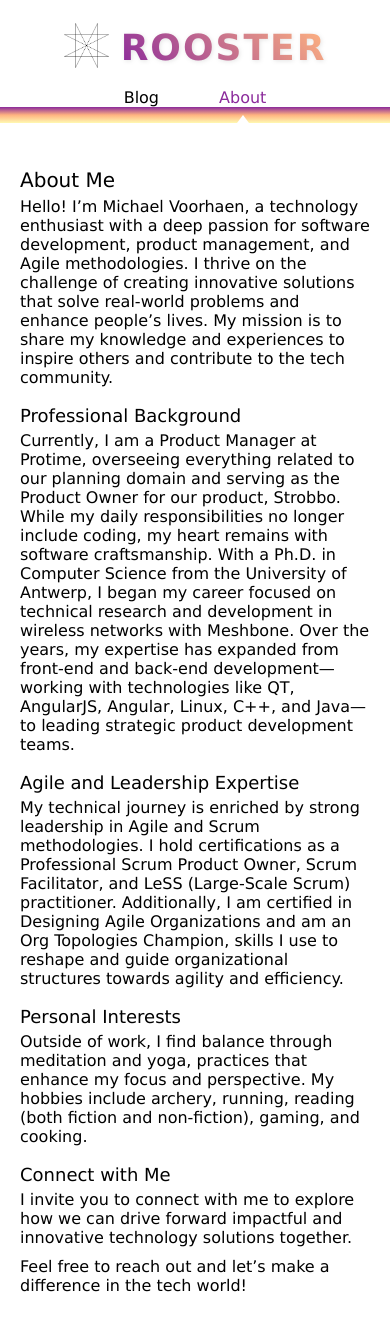
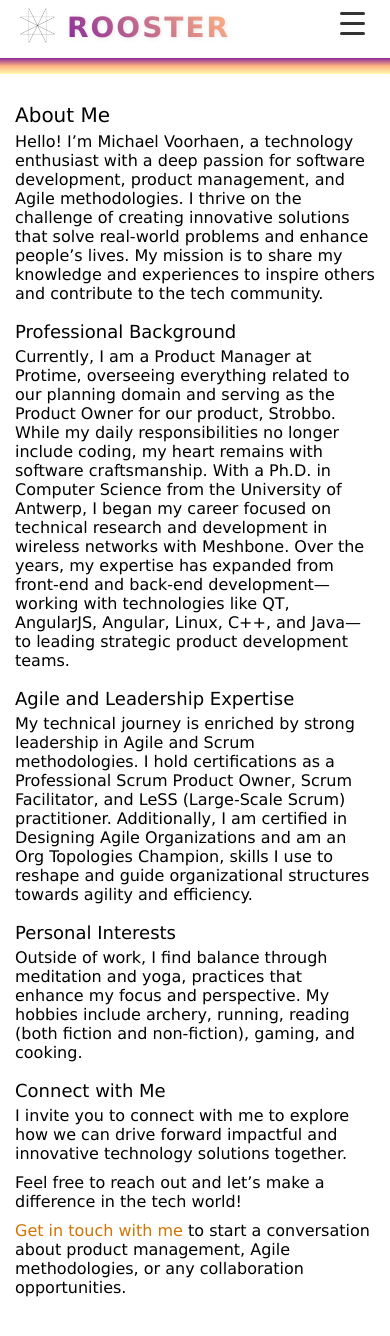
Before and after one commit to mvhaen/mvhaen.github.io, a Jekyll site: the page built from about.md, in a window 390 px wide and 1397 px high. Shown: the top 1336 px of the window. Built offline with Jekyll 4.4.1, drawn with Linux system fonts in a browser that asks for light colours; some web fonts are replaced.

Commit message:
Add contact page and mobile-responsive navigation
- Create contact page with email and LinkedIn links using icons
- Add contact page to navigation menu
- Link contact page from about page
- Implement mobile-responsive hamburger menu
- Fix horizontal rule positioning in mobile view
- Reduce whitespace and improve mobile header alignment
- Update LinkedIn URL to full profile link

```diff
--- a/_data/navigation.yml
+++ b/_data/navigation.yml
@@ -2,3 +2,5 @@
   link: /
 - name: About
   link: /about.html
+- name: Contact
+  link: /contact.html
--- a/_includes/navigation.html
+++ b/_includes/navigation.html
@@ -1,10 +1,19 @@
 <div class="navigation-container">
   <div class="navigation">
-    <a href="/" class="logo-title">
-      <img src="/assets/images/rooster-logo.png" alt="Rooster logo">
-      <h1>Rooster</h1>
-    </a>
-    <nav>
+    <div class="navigation-top">
+      <a href="/" class="logo-title">
+        <img src="/assets/images/rooster-logo.png" alt="Rooster logo">
+        <h1>Rooster</h1>
+      </a>
+
+      <button class="mobile-menu-toggle" aria-label="Toggle menu">
+        <span></span>
+        <span></span>
+        <span></span>
+      </button>
+    </div>
+
+    <nav class="nav-menu">
       {% for item in site.data.navigation %}
         <a href="{{ item.link }}" {% if page.url == item.link || page.url == '' %}class="selected"{% endif %}>
           {{ item.name }}
--- a/_layouts/page.html
+++ b/_layouts/page.html
@@ -17,6 +17,7 @@
       gtag('config', 'G-WT3CQS9LY1');
     </script>
     <script src="/assets/js/lightbox.js"></script>
+    <script src="/assets/js/mobile-menu.js"></script>
   </head>
   <body>
     {% include navigation.html %}
--- a/_sass/main.scss
+++ b/_sass/main.scss
@@ -74,7 +74,45 @@
     }
   }
 
-  nav {
+  .mobile-menu-toggle {
+    display: none;
+    flex-direction: column;
+    justify-content: space-around;
+    width: 30px;
+    height: 30px;
+    background: transparent;
+    border: none;
+    cursor: pointer;
+    padding: 0;
+    z-index: 10;
+
+    span {
+      width: 25px;
+      height: 3px;
+      background: #333;
+      border-radius: 3px;
+      transition: all 0.3s linear;
+      position: relative;
+      transform-origin: 1px;
+    }
+
+    &.active {
+      span:first-child {
+        transform: rotate(45deg);
+      }
+
+      span:nth-child(2) {
+        opacity: 0;
+        transform: translateX(20px);
+      }
+
+      span:nth-child(3) {
+        transform: rotate(-45deg);
+      }
+    }
+  }
+
+  .nav-menu {
     display: flex;
     justify-content: center;
     gap: 30px;
@@ -347,4 +385,165 @@
   line-height: 1.4;
 }
 
-/* Carousel images now use the same styling as article images */
+/* Contact page styling */
+.contact-links {
+  display: flex;
+  flex-direction: column;
+  gap: 16px;
+  margin: 20px 0;
+}
+
+.contact-link {
+  display: inline-flex;
+  align-items: center;
+  gap: 12px;
+  padding: 12px 16px;
+  background-color: #f8f9fa;
+  border-radius: 8px;
+  text-decoration: none;
+  color: #333;
+  transition: all 0.2s ease;
+  border: 1px solid #e9ecef;
+
+  &:hover {
+    background-color: #e9ecef;
+    transform: translateY(-2px);
+    box-shadow: 0 4px 8px rgba(0, 0, 0, 0.1);
+    text-decoration: none;
+  }
+
+  i {
+    font-size: 20px;
+    width: 20px;
+    text-align: center;
+  }
+
+  &.contact-link:hover i.fa-envelope {
+    color: #8B2A9B;
+  }
+
+  &.contact-link:hover i.fa-linkedin {
+    color: #0077b5;
+  }
+}
+
+/* Mobile Responsive Design */
+@media (max-width: 768px) {
+  body {
+    padding: 0 15px;
+    padding-top: 80px;
+  }
+
+  .navigation {
+    display: flex;
+    flex-direction: column;
+    padding: 8px 20px;
+    margin-top: 0;
+
+    .navigation-top {
+      display: flex;
+      justify-content: space-between;
+      align-items: center;
+      width: 100%;
+      margin-bottom: 3px;
+
+      .logo-title {
+        img {
+          width: 35px;
+          height: 35px;
+        }
+
+        h1 {
+          font-size: 28px;
+        }
+      }
+
+      .mobile-menu-toggle {
+        display: flex;
+        align-self: flex-start;
+      }
+    }
+
+    .nav-menu {
+      position: absolute;
+      top: 100%;
+      left: 0;
+      right: 0;
+      background: white;
+      flex-direction: column;
+      gap: 0;
+      margin: 0;
+      padding: 20px;
+      box-shadow: 0 4px 6px rgba(0, 0, 0, 0.1);
+      transform: translateY(-100%);
+      opacity: 0;
+      visibility: hidden;
+      transition: all 0.3s ease;
+
+      &.active {
+        transform: translateY(0);
+        opacity: 1;
+        visibility: visible;
+      }
+
+      a {
+        padding: 15px 20px;
+        border-bottom: 1px solid #eee;
+        font-size: 18px;
+        text-align: center;
+
+        &:last-child {
+          border-bottom: none;
+        }
+
+        &.selected::after {
+          display: none;
+        }
+      }
+    }
+
+    hr {
+      width: 100vw;
+      margin: 0;
+      margin-left: calc(-50vw + 50%);
+    }
+  }
+
+  .content {
+    padding-top: 15px;
+  }
+
+  .contact-links {
+    gap: 12px;
+
+    .contact-link {
+      padding: 15px;
+      font-size: 16px;
+
+      i {
+        font-size: 18px;
+      }
+    }
+  }
+
+  .blog-post-list--header {
+    flex-direction: column;
+    align-items: flex-start;
+    gap: 5px;
+
+    span {
+      white-space: normal;
+    }
+  }
+
+  .blog-post--header {
+    flex-direction: column;
+    align-items: flex-start;
+    gap: 5px;
+
+    .blog-post--details {
+      align-items: flex-start;
+      text-align: left;
+    }
+  }
+}
--- a/about.md
+++ b/about.md
@@ -23,3 +23,5 @@
 I invite you to connect with me to explore how we can drive forward impactful and innovative technology solutions together.
 
 Feel free to reach out and let's make a difference in the tech world!
+
+[Get in touch with me](/contact.html) to start a conversation about product management, Agile methodologies, or any collaboration opportunities.
--- /dev/null
+++ b/assets/js/mobile-menu.js
@@ -0,0 +1,28 @@
+document.addEventListener('DOMContentLoaded', function() {
+  const mobileMenuToggle = document.querySelector('.mobile-menu-toggle');
+  const navMenu = document.querySelector('.nav-menu');
+
+  if (mobileMenuToggle && navMenu) {
+    mobileMenuToggle.addEventListener('click', function() {
+      mobileMenuToggle.classList.toggle('active');
+      navMenu.classList.toggle('active');
+    });
+
+    // Close menu when clicking on a link
+    const navLinks = navMenu.querySelectorAll('a');
+    navLinks.forEach(link => {
+      link.addEventListener('click', function() {
+        mobileMenuToggle.classList.remove('active');
+        navMenu.classList.remove('active');
+      });
+    });
+
+    // Close menu when clicking outside
+    document.addEventListener('click', function(event) {
+      if (!mobileMenuToggle.contains(event.target) && !navMenu.contains(event.target)) {
+        mobileMenuToggle.classList.remove('active');
+        navMenu.classList.remove('active');
+      }
+    });
+  }
+});
```
Also changed, not shown: contact.md (added, +31 -0 lines).
